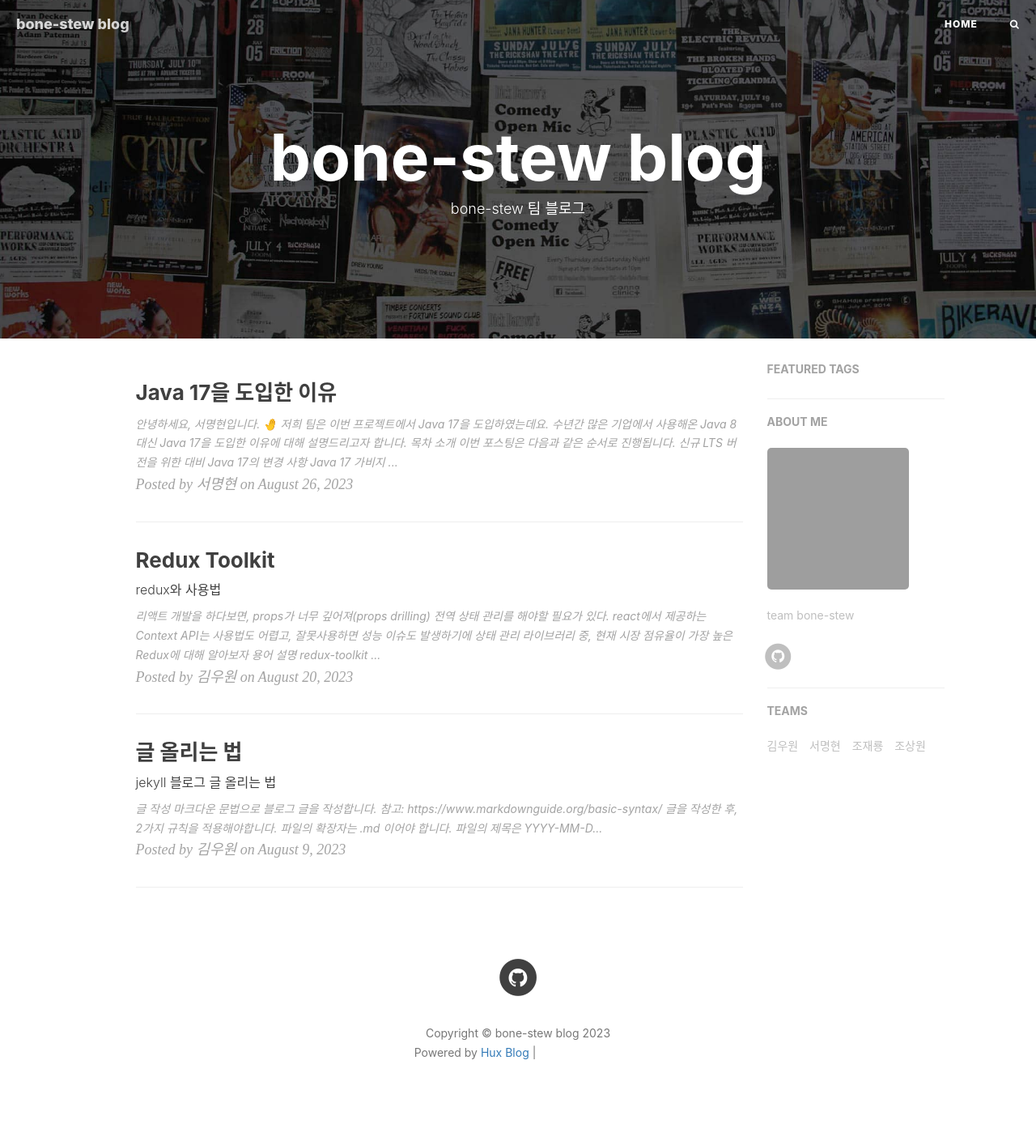
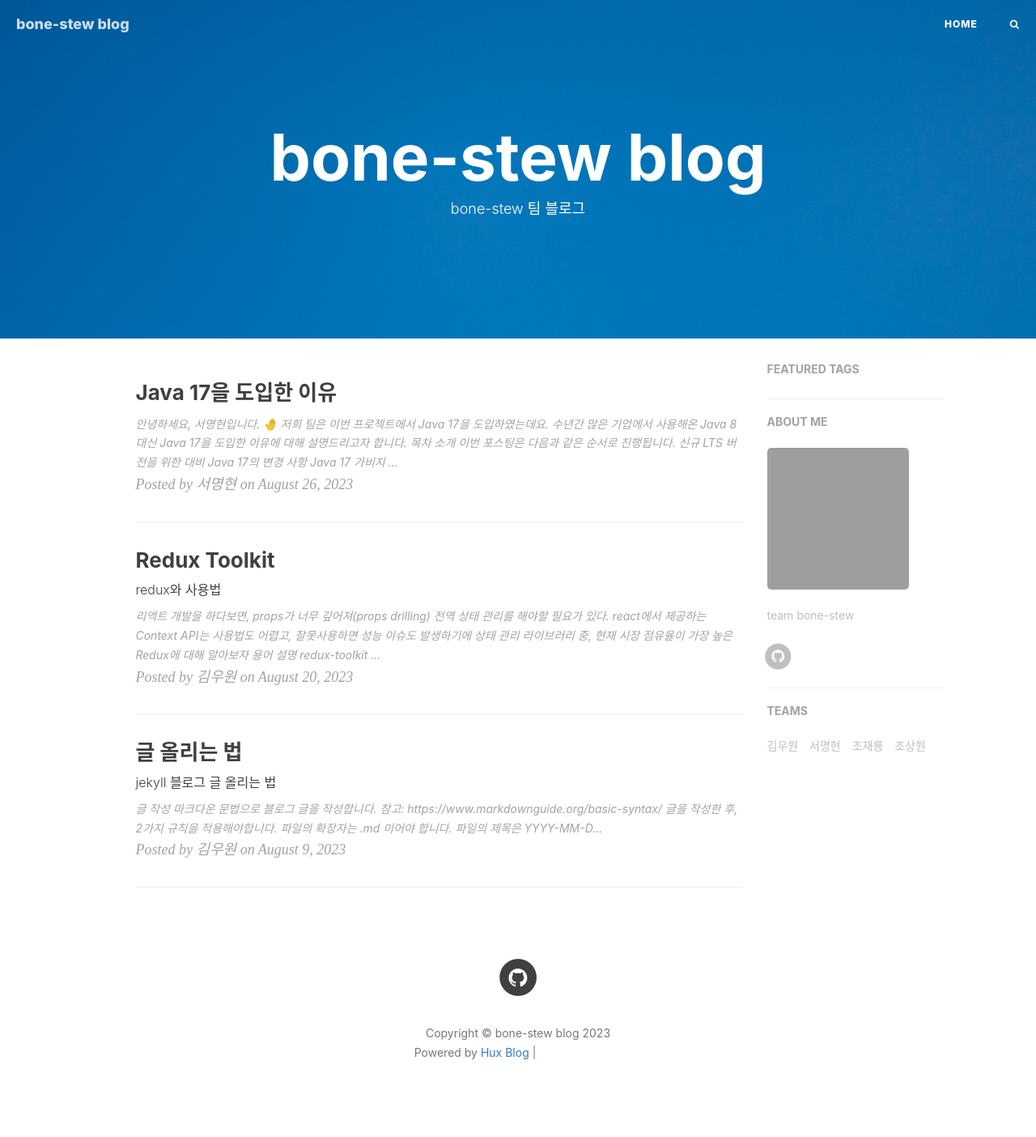
Before and after one commit to bone-stew/bone-stew.github.io, a Jekyll site: the page built from index.html, in a window 1280 px wide. Shown: the whole page at 81% size. Built offline with Jekyll 4.4.1, drawn with Linux system fonts in a browser that asks for light colours; nearby versions of some CDN libraries; the list of posts is cut into pages by our own code; comment, search, counter and statistics services are not loaded; grey boxes are pictures that could not be loaded.

Commit message:
docs: 배경 이미지 변경

```diff
--- a/_config.yml
+++ b/_config.yml
@@ -2,7 +2,7 @@
 title: bone-stew blog
 subtitle:
 SEOTitle: bone-stew blog
-header-img: img/home-bg.jpg
+header-img: img/home-bg-blue.png
 email: dyffh1031@gmail.com
 description: "bone-stew 개발 블로그"
 keyword: "bone-stew, IT&E, KOSA, 7기"
--- a/sw.js
+++ b/sw.js
@@ -22,6 +22,7 @@
   "./img/icon_wechat.png",
   "./img/avatar-hux.jpg",
   "./img/home-bg.jpg",
+  "./img/home-bg-blue.png",
   "./img/404-bg.jpg",
   "./css/hux-blog.min.css",
   "./css/bootstrap.min.css"
```
Also changed, not shown: img/home-bg-blue.png (added).
